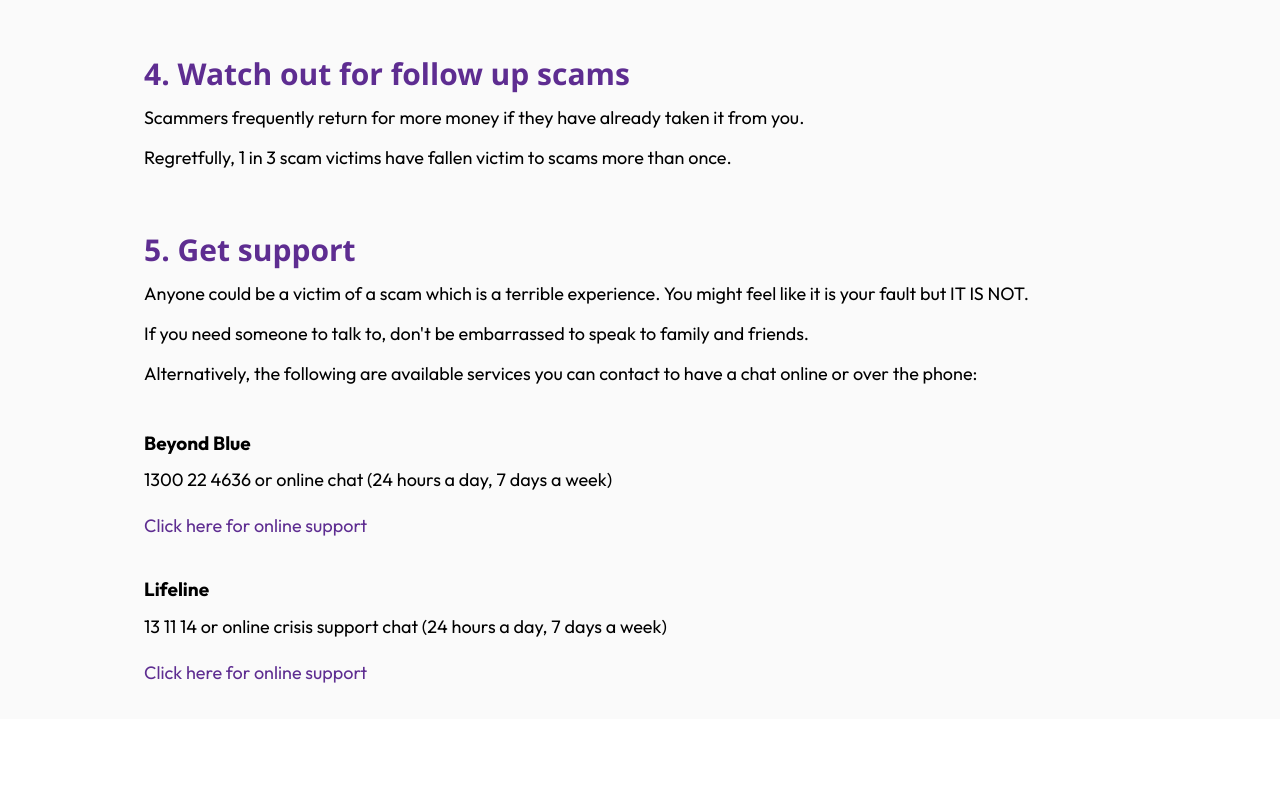
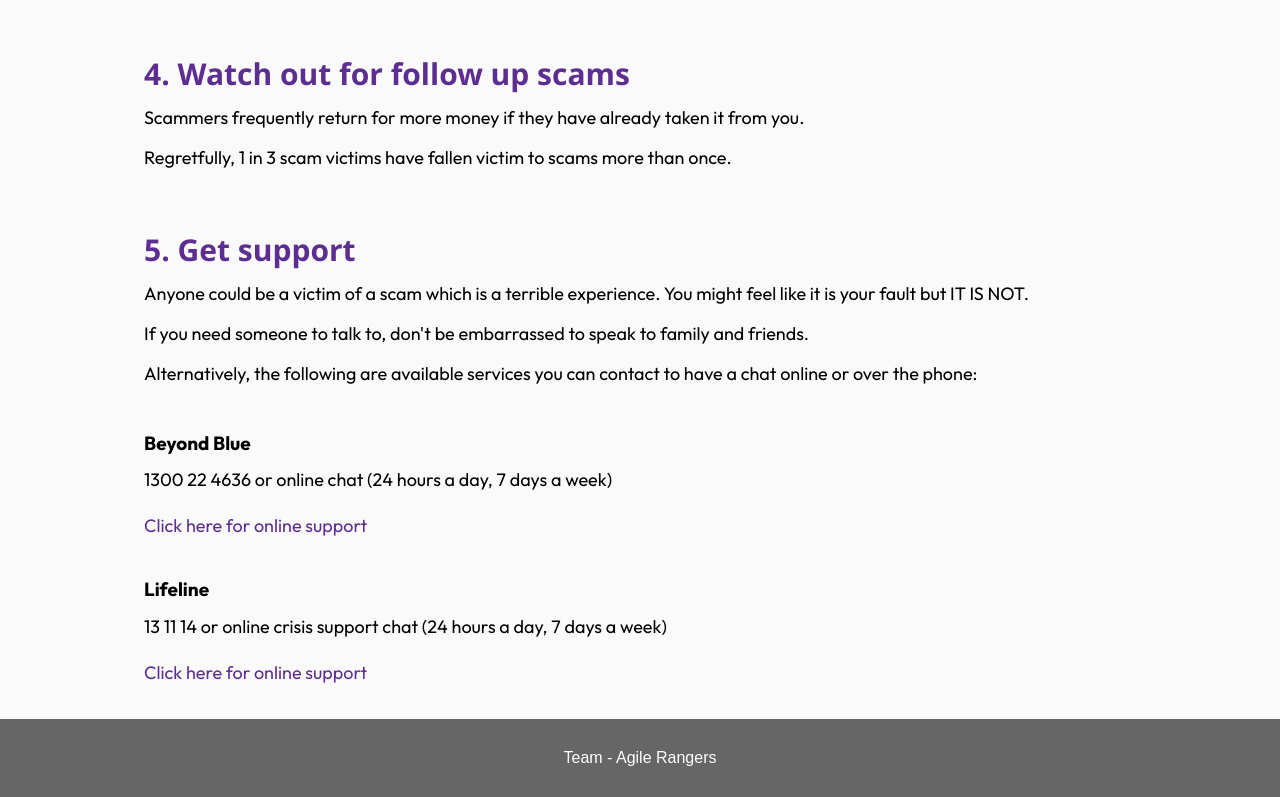
Before and after one commit to mishrab05/scamguard, a React (Create React App) app: page /helpsupport in a window 1280 px wide. Shown: the part 1836-2633 px from the top of the page. Before the commit the page ends 2555 px from the top, so only its background shows below. Built offline with nearby package versions, Linux system fonts and the light colour scheme.

Commit message:
added footer

```diff
--- a/src/App.css
+++ b/src/App.css
@@ -398,3 +398,18 @@
   margin-left: 3rem;
 }
 /*end of help and support*/
+
+
+
+.footer {
+	background-color: rgb(0, 0, 0, 0.6);
+}
+
+.text-footer {
+	text-align: center;
+	padding: 30px 0;
+	font-family: "Ubuntu", sans-serif;
+	display: flex;
+	justify-content: center;
+	color: #fff;
+}
--- a/src/routes/Detectscam.js
+++ b/src/routes/Detectscam.js
@@ -100,7 +100,13 @@ const Detectscam = () => {
           </div>
         </section>
 
-      </section>
+        <footer className="footer">
+            <p className="text-footer">
+                Team - Agile Rangers
+            </p>
+        </footer>
+
+        </section>
     </div>
   );
 }
--- a/src/routes/HelpSupport.js
+++ b/src/routes/HelpSupport.js
@@ -140,6 +140,12 @@ const HelpSupport = () => {
 			</div>
 		</section>
 
+		<footer className="footer">
+            <p className="text-footer">
+                Team - Agile Rangers
+            </p>
+        </footer>
+
 	</div>
   )
 }
```
